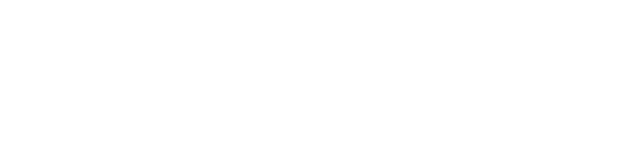
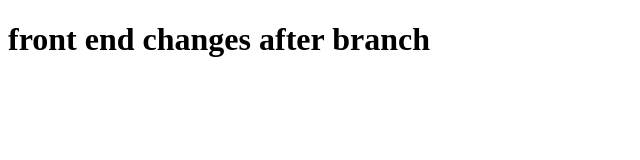
Before and after one commit to lancelesnar/demo, a plain HTML site: page index.html in a window 1280 px wide. Shown: the whole page, without its empty margins (0-640 px from the left). Drawn offline with Linux system fonts and the light colour scheme.

Commit message:
feat:frontend index updated

```diff
--- a/index.html
+++ b/index.html
@@ -6,6 +6,6 @@
     <title>Document</title>
 </head>
 <body>
-
+    <h1>front end changes after branch</h1>
 </body>
 </html>
```
